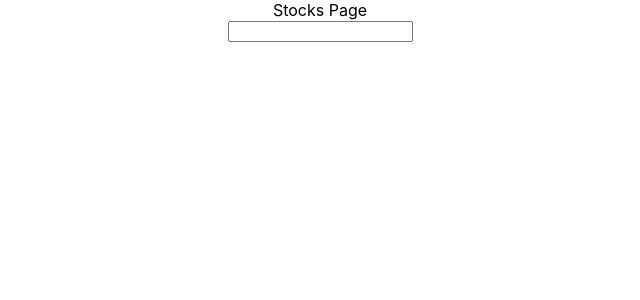
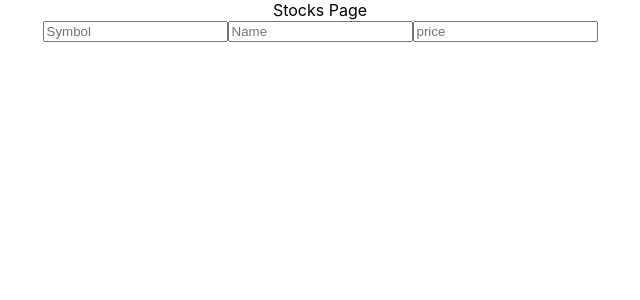
Before and after one commit to ianbumatay/stocks_picker_frontend, a React (Create React App) app: page / in a window 1280 px wide. Shown: the top 300 px of the page, without its empty margins (320-960 px from the left). Built offline with nearby package versions, Linux system fonts and the light colour scheme; no server answers.

Commit message:
sets up initial state and controlled component and created handleChange function.

```diff
--- a/src/Components/StocksForm.js
+++ b/src/Components/StocksForm.js
@@ -1,12 +1,24 @@
 import React, {Component} from 'react'
 
 class StocksForm extends Component {
+
+    state = { name: '', symbol: '', price: '' }
+
+    handleChange = (event) => {
+        this.setState({
+            [event.target.name]: event.target.value
+        })
+    }
+
+
 
     render(){
         return(
             <div>
                 <form>
-                    <input/>
+                    <input type="text" placeholder="Symbol" name="symbol" value={this.state.symbol} onChange={this.handleChange}/>
+                    <input type="text" placeholder="Name" name="name" value={this.state.name} onChange={this.handleChange}/>
+                    <input type="text" placeholder="price" name="price" value={this.state.price} onChange={this.handleChange}/>
                 </form>
             </div>
         )
```
